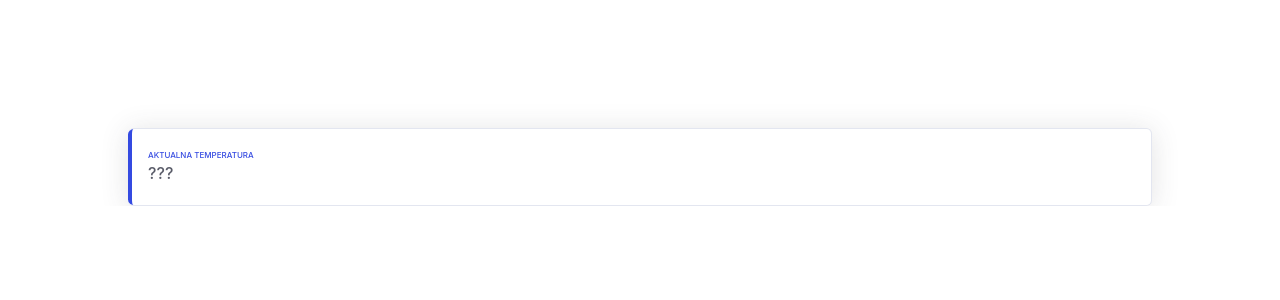
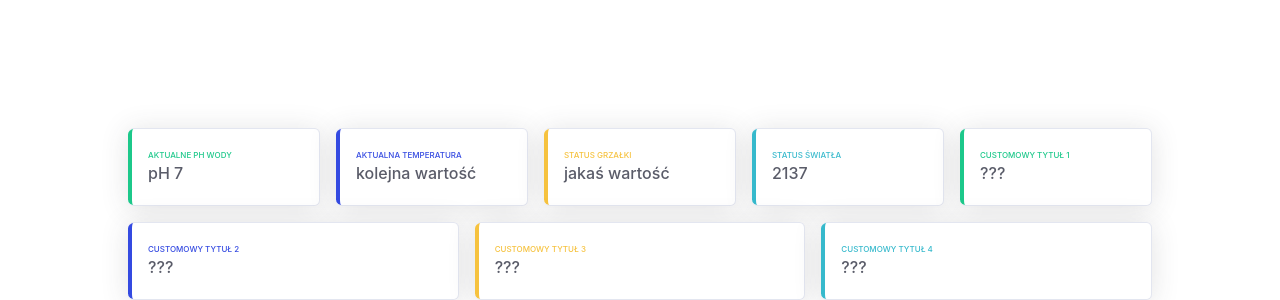
Before and after one commit to grupadotnet/Aqua-Sharp-Frontend, a React (Vite) app: page / in a window 1280 px wide. Shown: the part 844-1144 px from the top of the page. Before the commit the page ends 1050 px from the top, so only its background shows below. Built offline with nearby package versions, Linux system fonts and the light colour scheme.

Commit message:
Added some test tiles to index.html

```diff
--- a/src/pages/working/index.tsx
+++ b/src/pages/working/index.tsx
@@ -66,8 +66,15 @@ export const Working: React.FC = () => {
       </div>
       {/* chart end */}
       {/* data tile start */}
-      <div style={{ margin: 'auto', width: '80%', display: 'flex' }}>
-        <DataTile></DataTile>
+      <div style={{ margin: 'auto', width: '80%', display: 'flex', flexWrap: 'wrap', gap: '1em', justifyContent: 'center'}}>
+        <DataTile theme='green'>pH 7</DataTile>
+        <DataTile theme='blue'>kolejna wartość</DataTile>
+        <DataTile theme='yellow'>jakaś wartość</DataTile>
+        <DataTile theme='teal'>2137</DataTile>
+        <DataTile theme='green' title='customowy tytuł 1'></DataTile>
+        <DataTile theme='blue' title='customowy tytuł 2'></DataTile>
+        <DataTile theme='yellow' title='customowy tytuł 3'></DataTile>
+        <DataTile theme='teal' title='customowy tytuł 4'></DataTile>
       </div>
       {/* data tile end */}
     </div>
```
